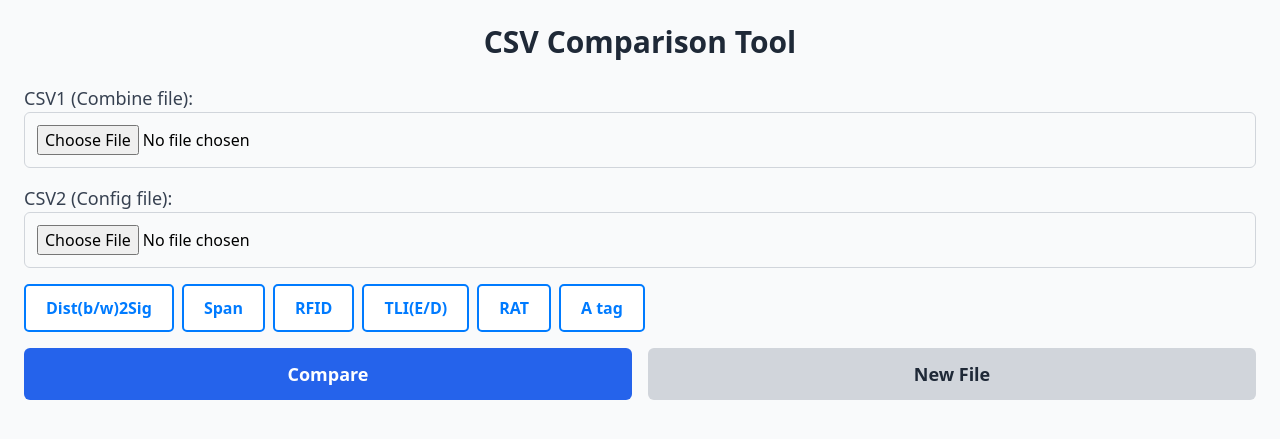
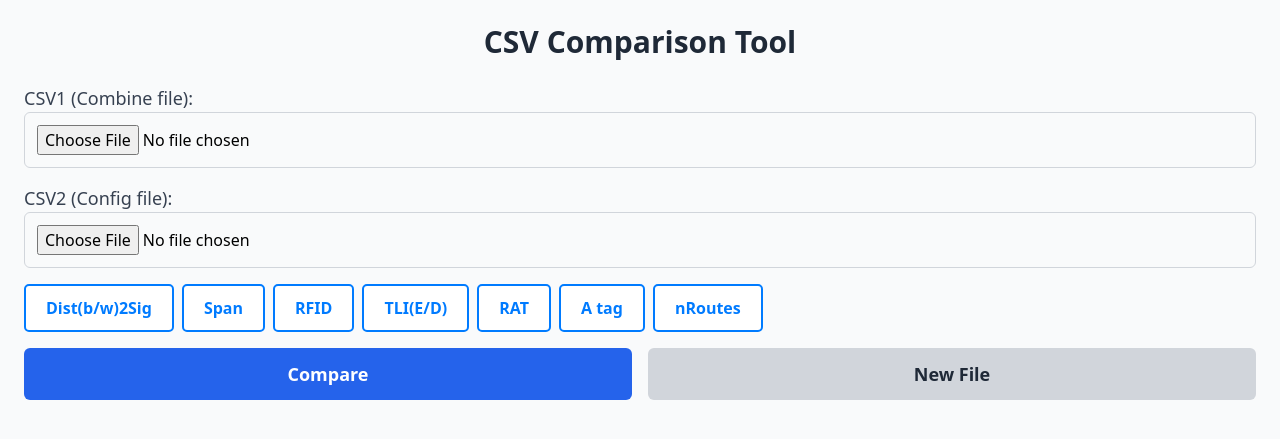
Before and after one commit to BharatSingh09/Com_verifier, a Flask app: page / in a window 1280 px wide. Shown: the top 439 px of the page. Run offline with Flask 3, Linux system fonts and the light colour scheme; some libraries are stand-ins or nearby versions.

Commit message:
Update index.html

```diff
--- a/templates/index.html
+++ b/templates/index.html
@@ -79,6 +79,9 @@
                 <input type="radio" id="btn6" name="selected" value="6">
                 <label for="btn6">A tag</label>
 
+                <input type="radio" id="btn7" name="selected" value="7">
+                <label for="btn7">nRoutes</label>
+
             </div>
             <div class="flex gap-4">
                 <button type="submit" class="flex-1 py-3 bg-blue-600 text-white text-lg font-semibold rounded-md hover:bg-blue-700 focus:outline-none focus:ring-2 focus:ring-blue-500 focus:ring-opacity-50">Compare</button>
```
